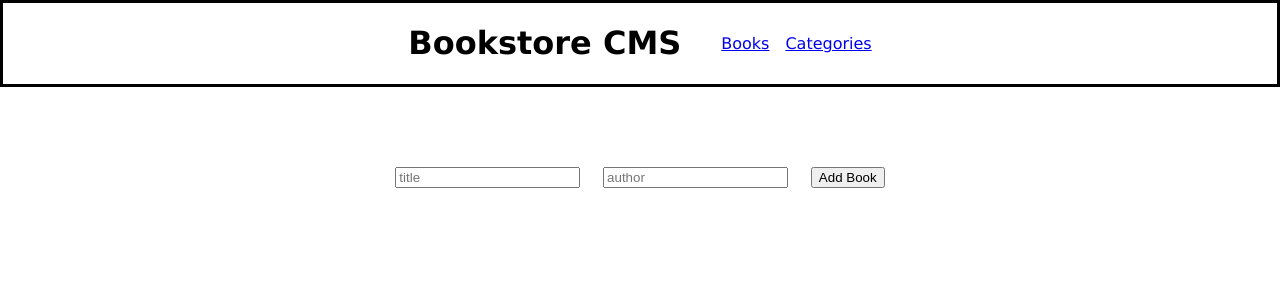
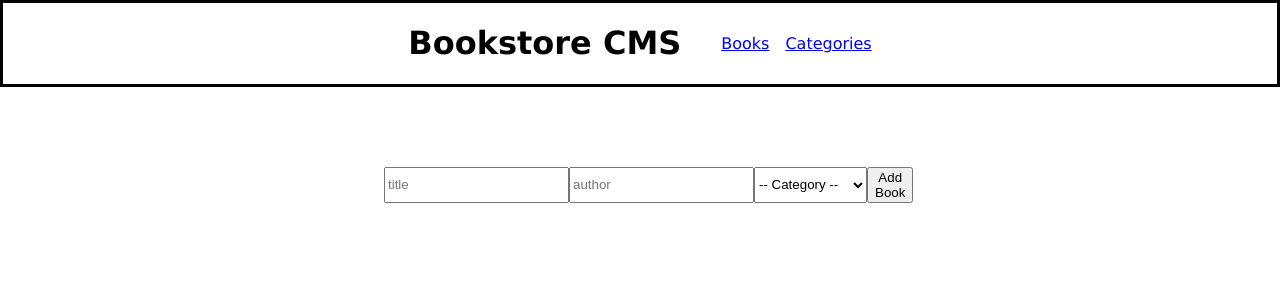
Before and after one commit to Movgto/react-redux-bookstore, a React (Create React App) app: page /#/ in a window 1280 px wide. Shown: the top 300 px of the page. Built offline with nearby package versions, Linux system fonts and the light colour scheme.

Commit message:
Add book item and form components

```diff
--- a/package.json
+++ b/package.json
@@ -8,6 +8,7 @@
     "@testing-library/jest-dom": "^5.17.0",
     "@testing-library/react": "^13.4.0",
     "@testing-library/user-event": "^13.5.0",
+    "prop-types": "^15.8.1",
     "react": "^18.2.0",
     "react-dom": "^18.2.0",
     "react-redux": "^8.1.2",
--- /dev/null
+++ b/src/components/BookItem.js
@@ -0,0 +1,29 @@
+import PropTypes from 'prop-types';
+import { useDispatch } from 'react-redux';
+import { remove } from '../features/books/bookSlice';
+
+const BookItem = ({ book }) => {
+  const dispatch = useDispatch();
+  const removeBook = (id) => {
+    dispatch(remove(id));
+  };
+
+  return (
+    <div className="book-item" key={book.id} id={(`book${book.id}`)}>
+      <h3>{book.title}</h3>
+      <h3>{book.author}</h3>
+      <button type="button" onClick={() => removeBook(book.id)}>Delete</button>
+    </div>
+  );
+};
+
+BookItem.propTypes = {
+  book: PropTypes.shape({
+    id: PropTypes.string.isRequired,
+    title: PropTypes.string.isRequired,
+    author: PropTypes.string.isRequired,
+    category: PropTypes.string.isRequired,
+  }).isRequired,
+};
+
+export default BookItem;
--- a/src/components/Books.js
+++ b/src/components/Books.js
@@ -1,45 +1,21 @@
-import { useState } from 'react';
 import '../stylesheets/books.scss';
-import { useSelector, useDispatch } from 'react-redux';
-import { add, remove } from '../features/books/bookSlice';
+import { useSelector } from 'react-redux';
+import BookItem from './BookItem';
+import Form from './Form';
 
 const Books = () => {
   const books = useSelector((state) => state.books.data);
-  const dispatch = useDispatch();
-  const [title, setTitle] = useState('');
-  const [author, setAuthor] = useState('');
-
-  const addBook = (title, author) => {
-    const newBook = {
-      id: books.length,
-      title,
-      author,
-    };
-    dispatch(add(newBook));
-  };
-
-  const removeBook = (id) => {
-    dispatch(remove(id));
-  };
 
   return (
     <div id="books-ctr">
       <div id="booklist">
         {
           books.map((book) => (
-            <div className="book-item" key={book.id} id={(`book${book.id}`)}>
-              <h3>{book.title}</h3>
-              <h3>{book.author}</h3>
-              <button type="button" onClick={() => removeBook(book.id)}>Delete</button>
-            </div>
+            <BookItem book={book} key={book.id} />
           ))
         }
       </div>
-      <form>
-        <input type="text" placeholder="title" value={title} onChange={(e) => setTitle(e.target.value)} />
-        <input type="text" placeholder="author" value={author} onChange={(e) => setAuthor(e.target.value)} />
-        <button type="button" onClick={() => addBook(title, author)}>Add Book</button>
-      </form>
+      <Form />
     </div>
   );
 };
--- /dev/null
+++ b/src/components/Form.js
@@ -0,0 +1,39 @@
+import { useState } from 'react';
+import { useDispatch, useSelector } from 'react-redux';
+import { add } from '../features/books/bookSlice';
+
+const Form = () => {
+  const [title, setTitle] = useState('');
+  const [author, setAuthor] = useState('');
+  const [category, setCategory] = useState('');
+  const books = useSelector((state) => state.books.data);
+  const dispatch = useDispatch();
+
+  const addBook = (title, author) => {
+    const newBook = {
+      id: books.length,
+      title,
+      author,
+    };
+    dispatch(add(newBook));
+  };
+
+  return (
+    <form>
+      <input type="text" placeholder="title" value={title} onChange={(e) => setTitle(e.target.value)} />
+      <input type="text" placeholder="author" value={author} onChange={(e) => setAuthor(e.target.value)} />
+      <select onChange={(e) => setCategory(e.target.value)}>
+        <option value="" selected disabled hidden>-- Category --</option>
+        <option value="horror">Horror</option>
+        <option value="fantasy">Fantasy</option>
+        <option value="sci-fi">Science Fiction</option>
+        <option value="mystery">Mystery</option>
+        <option value="romance">Romance</option>
+        <option value="classic">Classic</option>
+      </select>
+      <button type="button" onClick={() => addBook(title, author, category)}>Add Book</button>
+    </form>
+  );
+};
+
+export default Form;
```
Also changed, not shown: 1 other file (tests, documents, lock files or other folders).
